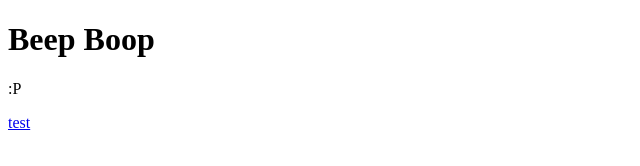
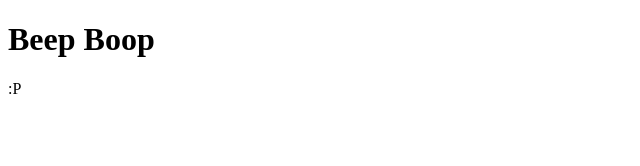
Before and after one commit to 4dvyte/4dvyte.github.io, a plain HTML site: page index.html in a window 1280 px wide. Shown: the full height of the page, 0-640 px from the left. Drawn offline with Linux system fonts and the light colour scheme.

Commit message:
Update index.html

```diff
--- a/index.html
+++ b/index.html
@@ -3,6 +3,5 @@
 <body>
 <h1>Beep Boop</h1>
 <p>:P</p>
-<p><a href="/lawn/source.css">test</a></p>
 </body>
 </html>
```
